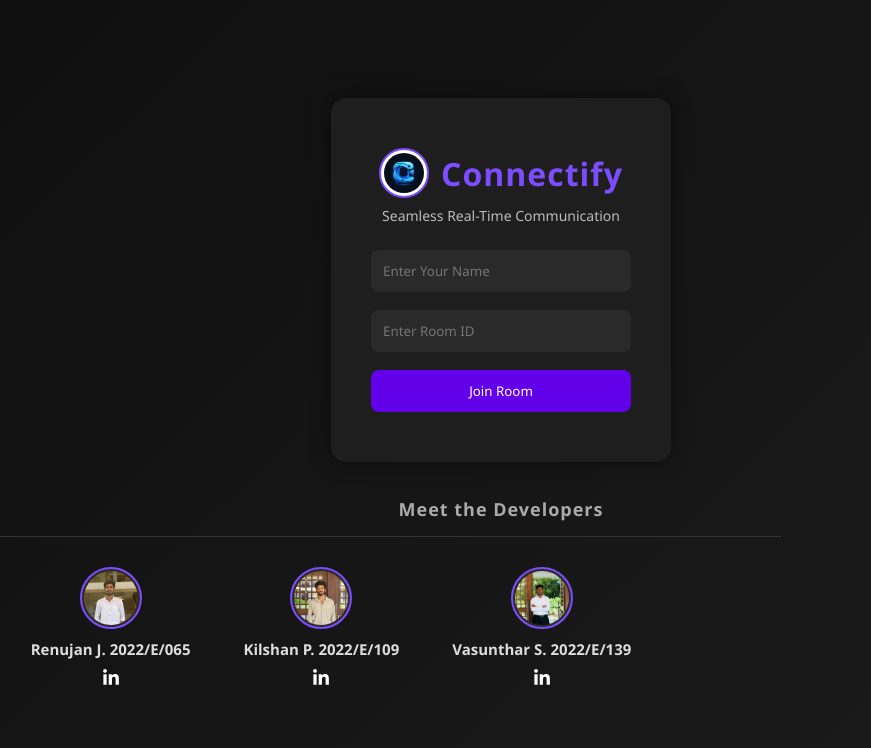
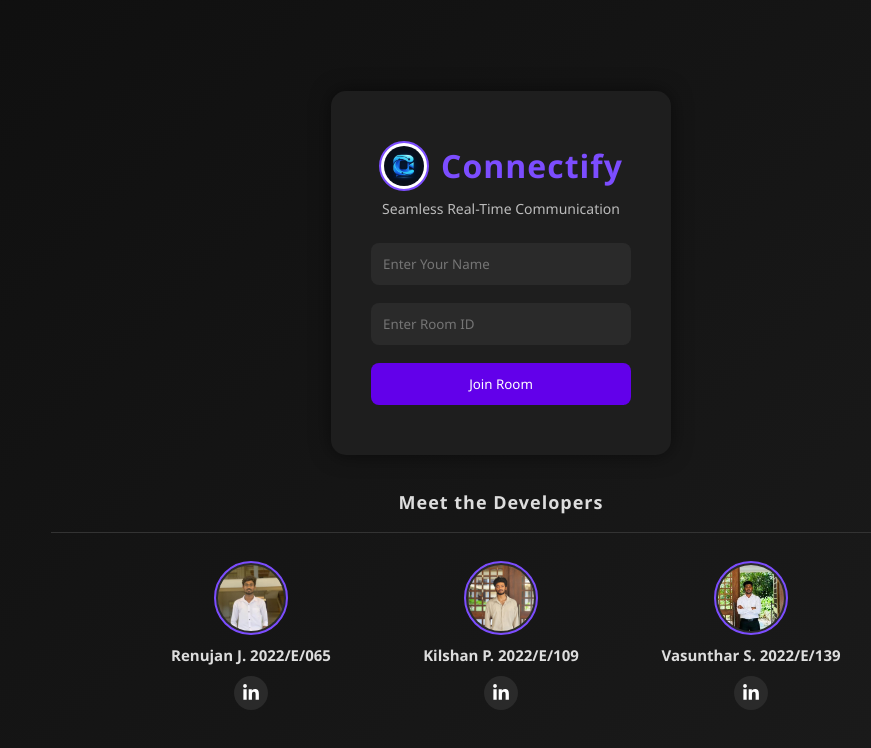
Before and after one commit to JeyakumarRenujan/Connectify, a website: page public/index.html in a window 1280 px wide. Shown: the whole page, without its empty margins (139-1010 px from the left). Drawn offline with Linux system fonts and the light colour scheme.

Commit message:
develeper css

```diff
--- a/public/index.html
+++ b/public/index.html
@@ -2,11 +2,8 @@
 <html>
 <head>
     <title>Connectify</title>
-
     <meta name="viewport" content="width=device-width, initial-scale=1.0">
-
     <link rel="stylesheet" href="style.css">
-
     <link rel="shortcut icon" href="images/icon.png">
 </head>
 
@@ -15,7 +12,6 @@
     <div class="join-page-wrapper">
 
         <!-- ================= JOIN BOX ================= -->
-
         <div class="join-container">
 
             <div class="brand">
@@ -26,16 +22,13 @@
             <p class="tagline">Seamless Real-Time Communication</p>
 
             <input type="text" id="username" placeholder="Enter Your Name" required>
-
             <input type="text" id="roomId" placeholder="Enter Room ID" required>
 
             <button onclick="joinRoom()">Join Room</button>
 
         </div>
 
-
         <!-- ================= TEAM SECTION ================= -->
-
         <div class="team-footer-wrapper">
 
             <h3 class="team-title">Meet the Developers</h3>
@@ -44,109 +37,62 @@
 
                 <!-- MEMBER 1 -->
                 <div class="team-member-card">
-
-                <img src="images/dev/renu.jpeg" alt="Member 1" class="team-photo">
-
+                    <img src="images/dev/renu.jpeg" alt="Renujan" class="team-photo">
                     <span class="team-name">Renujan J. 2022/E/065</span>
 
-                <a href="#" target="_blank" class="www.linkedin.com/in/jeyakumarrenujan03">
+                    <a href="https://www.linkedin.com/in/jeyakumarrenujan03"
+                       target="_blank"
+                       rel="noopener noreferrer"
+                       class="linkedin-link"
+                       aria-label="Renujan LinkedIn">
 
                         <svg xmlns="http://www.w3.org/2000/svg"
                              viewBox="0 0 448 512"
                              class="linkedin-icon">
-
-                        <path d="M100.28 448H7.4V148.9h92.88zM53.79 108.1C24.09
-                        108.1 0 83.5 0 53.8A53.79 53.79 0 0 1 53.79
-                        0a53.79 53.79 0 0 1 53.79 53.8c0
-                        29.7-24.1 54.3-53.79
-                        54.3zM447.9 448h-92.68V302.4c0-34.7-.7-79.2-48.29-79.2-48.3
-                        0-55.7 37.7-55.7
-                        76.7V448h-92.78V148.9h89.08v40.8h1.3c12.4-23.5
-                        42.7-48.3
-                        87.88-48.3
-                        94
-                        0
-                        111.28
-                        61.9
-                        111.28
-                        142.3V448z"/>
-
+                            <path d="M100.28 448H7.4V148.9h92.88zM53.79 108.1C24.09 108.1 0 83.5 0 53.8A53.79 53.79 0 0 1 53.79 0a53.79 53.79 0 0 1 53.79 53.8c0 29.7-24.1 54.3-53.79 54.3zM447.9 448h-92.68V302.4c0-34.7-.7-79.2-48.29-79.2-48.3 0-55.7 37.7-55.7 76.7V448h-92.78V148.9h89.08v40.8h1.3c12.4-23.5 42.7-48.3 87.88-48.3 94 0 111.28 61.9 111.28 142.3V448z"/>
                         </svg>
 
                     </a>
-
                 </div>
-
 
                 <!-- MEMBER 2 -->
                 <div class="team-member-card">
-
-                <img src="images/dev/kil.jpeg" alt="Member 2" class="team-photo">
-
+                    <img src="images/dev/kil.jpeg" alt="Kilshan" class="team-photo">
                     <span class="team-name">Kilshan P. 2022/E/109</span>
 
-                <a href="#" target="_blank" class=" https://share.google/3AH1Y9SvZLSx366pU">
+                    <a href="https://share.google/3AH1Y9SvZLSx366pU"
+                       target="_blank"
+                       rel="noopener noreferrer"
+                       class="linkedin-link"
+                       aria-label="Kilshan Profile Link">
 
                         <svg xmlns="http://www.w3.org/2000/svg"
                              viewBox="0 0 448 512"
                              class="linkedin-icon">
-
-                        <path d="M100.28 448H7.4V148.9h92.88zM53.79 108.1C24.09
-                        108.1 0 83.5 0 53.8A53.79 53.79 0 0 1 53.79
-                        0a53.79 53.79 0 0 1 53.79 53.8c0
-                        29.7-24.1 54.3-53.79
-                        54.3zM447.9 448h-92.68V302.4c0-34.7-.7-79.2-48.29-79.2-48.3
-                        0-55.7 37.7-55.7
-                        76.7V448h-92.78V148.9h89.08v40.8h1.3c12.4-23.5
-                        42.7-48.3
-                        87.88-48.3
-                        94
-                        0
-                        111.28
-                        61.9
-                        111.28
-                        142.3V448z"/>
-
+                            <path d="M100.28 448H7.4V148.9h92.88zM53.79 108.1C24.09 108.1 0 83.5 0 53.8A53.79 53.79 0 0 1 53.79 0a53.79 53.79 0 0 1 53.79 53.8c0 29.7-24.1 54.3-53.79 54.3zM447.9 448h-92.68V302.4c0-34.7-.7-79.2-48.29-79.2-48.3 0-55.7 37.7-55.7 76.7V448h-92.78V148.9h89.08v40.8h1.3c12.4-23.5 42.7-48.3 87.88-48.3 94 0 111.28 61.9 111.28 142.3V448z"/>
                         </svg>
 
                     </a>
-
                 </div>
-
 
                 <!-- MEMBER 3 -->
                 <div class="team-member-card">
-
-                <img src="images/dev/vasu.jpeg" alt="Member 3" class="team-photo">
-
+                    <img src="images/dev/vasu.jpeg" alt="Vasunthar" class="team-photo">
                     <span class="team-name">Vasunthar S. 2022/E/139</span>
 
-                <a href="#" target="_blank" class="https://www.linkedin.com/in/vasunthar-selvanayagam-227081294?utm_source=share_via&utm_content=profile&utm_medium=member_ios">
+                    <a href="https://www.linkedin.com/in/vasunthar-selvanayagam-227081294?utm_source=share_via&utm_content=profile&utm_medium=member_ios"
+                       target="_blank"
+                       rel="noopener noreferrer"
+                       class="linkedin-link"
+                       aria-label="Vasunthar LinkedIn">
 
                         <svg xmlns="http://www.w3.org/2000/svg"
                              viewBox="0 0 448 512"
                              class="linkedin-icon">
-
-                        <path d="M100.28 448H7.4V148.9h92.88zM53.79 108.1C24.09
-                        108.1 0 83.5 0 53.8A53.79 53.79 0 0 1 53.79
-                        0a53.79 53.79 0 0 1 53.79 53.8c0
-                        29.7-24.1 54.3-53.79
-                        54.3zM447.9 448h-92.68V302.4c0-34.7-.7-79.2-48.29-79.2-48.3
-                        0-55.7 37.7-55.7
-                        76.7V448h-92.78V148.9h89.08v40.8h1.3c12.4-23.5
-                        42.7-48.3
-                        87.88-48.3
-                        94
-                        0
-                        111.28
-                        61.9
-                        111.28
-                        142.3V448z"/>
-
+                            <path d="M100.28 448H7.4V148.9h92.88zM53.79 108.1C24.09 108.1 0 83.5 0 53.8A53.79 53.79 0 0 1 53.79 0a53.79 53.79 0 0 1 53.79 53.8c0 29.7-24.1 54.3-53.79 54.3zM447.9 448h-92.68V302.4c0-34.7-.7-79.2-48.29-79.2-48.3 0-55.7 37.7-55.7 76.7V448h-92.78V148.9h89.08v40.8h1.3c12.4-23.5 42.7-48.3 87.88-48.3 94 0 111.28 61.9 111.28 142.3V448z"/>
                         </svg>
 
                     </a>
-
                 </div>
 
             </div>
@@ -155,29 +101,18 @@
 
     </div>
 
-
 <script>
-
 function joinRoom() {
-
     const name = document.getElementById("username").value.trim();
-
     const room = document.getElementById("roomId").value.trim();
 
-    if(name && room){
-
+    if (name && room) {
         localStorage.setItem("username", name);
-
         window.location.href = `meeting.html?room=${room}`;
-
     } else {
-
         alert("Please enter your name and room ID");
-
     }
-
 }
-
 </script>
 
 </body>
--- a/public/style.css
+++ b/public/style.css
@@ -97,22 +97,36 @@
 
 /* ================= TEAM FOOTER ================= */
 
-.team-footer {
+.team-footer-wrapper {
     width: 100%;
     max-width: 900px;
     display: flex;
+    flex-direction: column;
+    align-items: center;
+    text-align: center;
+}
+
+.team-title {
+    font-size: 18px;
+    color: #ddd;
+    margin-bottom: 18px;
+    letter-spacing: 1px;
+}
+
+.team-footer {
+    width: 100%;
+    display: flex;
     justify-content: center;
-    align-items: stretch;
-    gap: 25px;
+    align-items: flex-start;
+    gap: 70px;
     flex-wrap: wrap;
     border-top: 1px solid #333;
-    padding-top: 20px;
+    padding-top: 28px;
 }
 
 .team-member-card {
     min-width: 180px;
     text-align: center;
-    padding: 10px 14px;
     display: flex;
     flex-direction: column;
     align-items: center;
@@ -120,8 +134,8 @@
 }
 
 .team-photo {
-    width: 62px;
-    height: 62px;
+    width: 74px;
+    height: 74px;
     border-radius: 50%;
     object-fit: cover;
     border: 2px solid #7c4dff;
@@ -134,6 +148,12 @@
     font-size: 15px;
     font-weight: 600;
     color: #ddd;
+    line-height: 1.4;
+}
+
+.team-role {
+    font-size: 12px;
+    color: #888;
 }
 
 .linkedin-link {
@@ -445,7 +465,7 @@
 
     .team-footer {
         flex-direction: column;
-        gap: 8px;
+        gap: 18px;
     }
 }
 
@@ -515,20 +535,3 @@
     border-radius: 6px;
     font-size: 13px;
 }
-
-.team-footer-wrapper{
-    width:100%;
-    text-align:center;
-}
-
-.team-title{
-    font-size:18px;
-    color:#aaa;
-    margin-bottom:15px;
-    letter-spacing:1px;
-}
-
-.team-role{
-    font-size:12px;
-    color:#888;
-}
```
Lines whose indentation alone changed are shown as unchanged.
